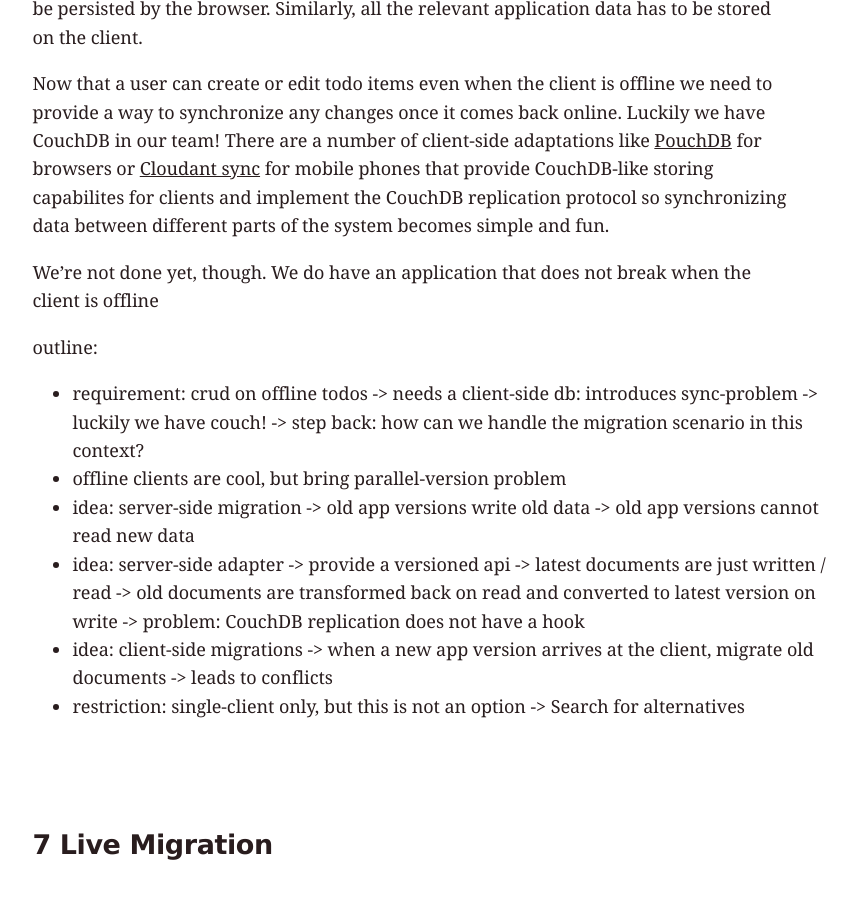
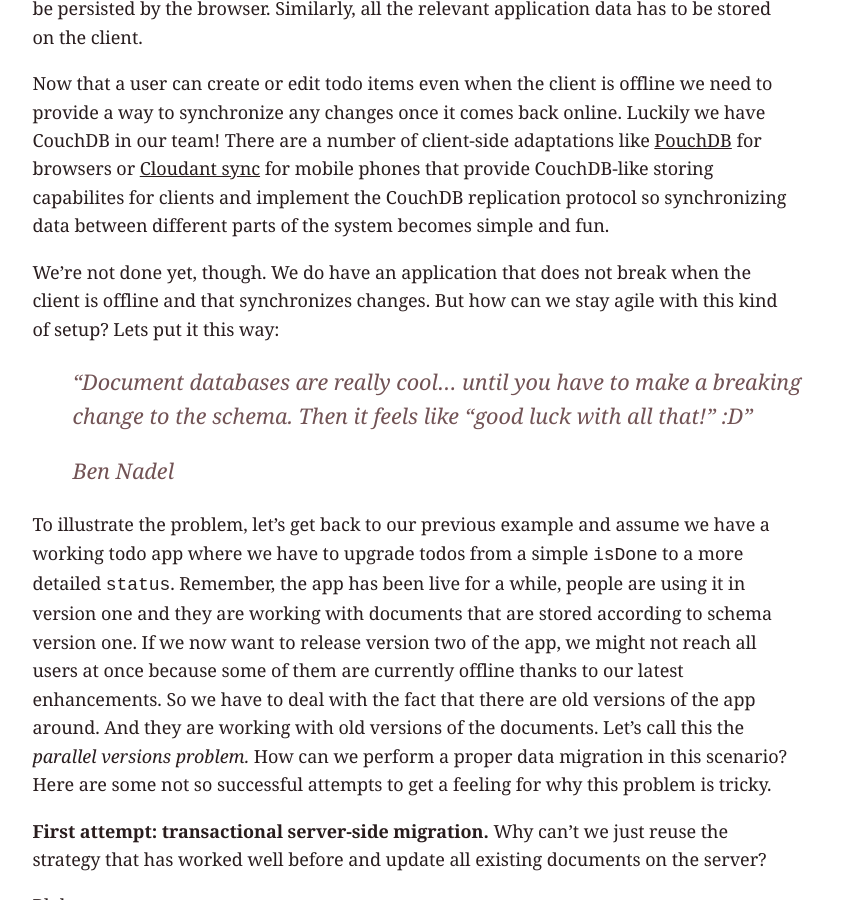
Before and after one commit to jo/sync-tank, a Jekyll site: the page built from migrations.md, in a window 1280 px wide and 900 px high, scrolled down 11265 px. Shown: the whole window, without its empty margins (6-863 px from the left). Built offline with Jekyll 4.4.1, drawn with Linux system fonts in a browser that asks for light colours; our own code applies the rules of GitHub Pages for plain Markdown files.

Commit message:
WIP: write chapter on client side migrations

```diff
--- a/migrations.md
+++ b/migrations.md
@@ -194,7 +194,18 @@ To fix this, we would like users to be able to access the app and perform all th
 
 Now that a user can create or edit todo items even when the client is offline we need to provide a way to synchronize any changes once it comes back online. Luckily we have CouchDB in our team! There are a number of client-side adaptations like [PouchDB]('') for browsers or [Cloudant sync]() for mobile phones that provide CouchDB-like storing capabilites for clients and implement the CouchDB replication protocol so synchronizing data between different parts of the system becomes simple and fun.
 
-We're not done yet, though. We do have an application that does not break when the client is offline
+We're not done yet, though. We do have an application that does not break when the client is offline and that synchronizes changes. But how can we stay agile with this kind of setup? Lets put it this way:
+
+> "Document databases are really cool… until you have to make a breaking change to the schema. Then it feels like “good luck with all that!” :D"
+>
+> Ben Nadel
+
+To illustrate the problem, let's get back to our previous example and assume we have a working todo app where we have to upgrade todos from a simple `isDone` to a more detailed `status`. Remember, the app has been live for a while, people are using it in version one and they are working with documents that are stored according to schema version one. If we now want to release version two of the app, we might not reach all users at once because some of them are currently offline thanks to our latest enhancements. So we have to deal with the fact that there are old versions of the app around. And they are working with old versions of the documents. Let's call this the *parallel versions problem.* How can we perform a proper data migration in this scenario? Here are some not so successful attempts to get a feeling for why this problem is tricky.
+
+**First attempt: transactional server-side migration.** Why can't we just reuse the strategy that has worked well before and update all existing documents on the server?
+
+Blah
+
 
 
 
```
